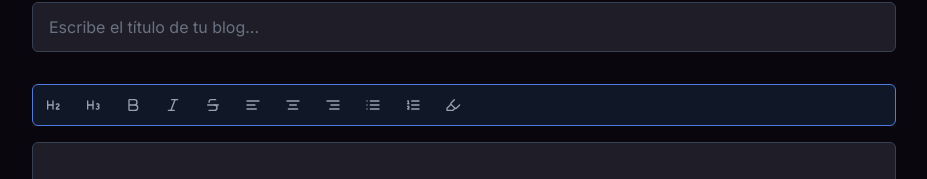
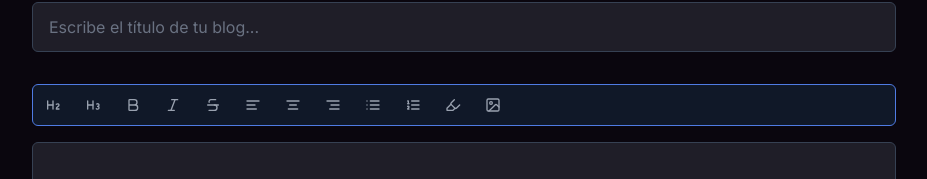
Before and after one commit to Star7-jpg/KnowordKiwi_Frontend, a Next.js app: page /posts/blog/create in a window 1280 px wide. Shown: the part 116-295 px from the top of the page, without its empty margins (176-1103 px from the left). Built offline with nearby package versions, Linux system fonts and the light colour scheme.

Commit message:
feat(blog): integracion de imagen en el blog

```diff
--- /dev/null
+++ b/app/posts/blog/components/ImageUpload.tsx
@@ -0,0 +1,65 @@
+"use client";
+
+import { Button } from "@headlessui/react";
+import { Image as ImageIcon } from "lucide-react";
+import { Editor } from "@tiptap/react";
+import { useRef } from "react";
+
+interface ImageUploadProps {
+  editor: Editor | null;
+}
+
+export default function ImageUpload({ editor }: ImageUploadProps) {
+  const fileInputRef = useRef<HTMLInputElement>(null);
+
+  const handleImageUpload = (event: React.ChangeEvent<HTMLInputElement>) => {
+    const file = event.target.files?.[0];
+    if (!file || !editor) return;
+
+    // Validar que el archivo sea una imagen
+    if (!file.type.startsWith("image/")) {
+      alert("Por favor, selecciona un archivo de imagen válido.");
+      return;
+    }
+
+    // Validar tamaño máximo (5MB)
+    if (file.size > 5 * 1024 * 1024) {
+      alert("La imagen es demasiado grande. El tamaño máximo es 5MB.");
+      return;
+    }
+
+    // En una implementación real, aquí se enviaría la imagen a un servicio de almacenamiento
+    // y se obtendría la URL para insertar en el editor
+    const reader = new FileReader();
+    reader.onload = (e) => {
+      const imageUrl = e.target?.result as string;
+      editor.chain().focus().setImage({ src: imageUrl }).run();
+    };
+    reader.readAsDataURL(file);
+
+    // Limpiar el input
+    if (fileInputRef.current) {
+      fileInputRef.current.value = "";
+    }
+  };
+
+  return (
+    <>
+      <Button
+        type="button"
+        onClick={() => fileInputRef.current?.click()}
+        className="p-2 rounded-md text-gray-400 hover:bg-gray-800 hover:text-white transition-colors"
+        title="Insertar imagen"
+      >
+        <ImageIcon className="size-4" />
+      </Button>
+      <input
+        type="file"
+        ref={fileInputRef}
+        onChange={handleImageUpload}
+        accept="image/*"
+        className="hidden"
+      />
+    </>
+  );
+}
--- a/app/posts/blog/components/MenuBar.tsx
+++ b/app/posts/blog/components/MenuBar.tsx
@@ -13,6 +13,7 @@ import {
   ListOrdered,
   Strikethrough,
 } from "lucide-react";
+import ImageUpload from "./ImageUpload";
 
 interface MenuBarProps {
   editor: Editor | null;
@@ -97,6 +98,7 @@ export default function MenuBar({ editor }: MenuBarProps) {
           {option.icon}
         </Button>
       ))}
+      <ImageUpload editor={editor} />
     </div>
   );
 }
--- a/app/posts/blog/components/TipTap.tsx
+++ b/app/posts/blog/components/TipTap.tsx
@@ -4,6 +4,7 @@ import { useEditor, EditorContent } from "@tiptap/react";
 import Highlight from "@tiptap/extension-highlight";
 import TextAlign from "@tiptap/extension-text-align";
 import StarterKit from "@tiptap/starter-kit";
+import Image from "@tiptap/extension-image";
 import MenuBar from "./MenuBar";
 
 interface TipTapProps {
@@ -30,6 +31,12 @@ const Tiptap = ({ content, onChange }: TipTapProps) => {
       Highlight.configure({
         multicolor: true,
       }),
+      Image.configure({
+        HTMLAttributes: {
+          class: "mx-auto rounded-lg my-4",
+        },
+        inline: false,
+      }),
     ],
     content: content,
     editorProps: {
--- a/package.json
+++ b/package.json
@@ -12,6 +12,7 @@
     "@headlessui/react": "^2.2.4",
     "@hookform/resolvers": "^5.0.1",
     "@tiptap/extension-highlight": "^3.4.3",
+    "@tiptap/extension-image": "^3.4.4",
     "@tiptap/extension-text-align": "^3.4.3",
     "@tiptap/pm": "^3.4.3",
     "@tiptap/react": "^3.4.3",
```
